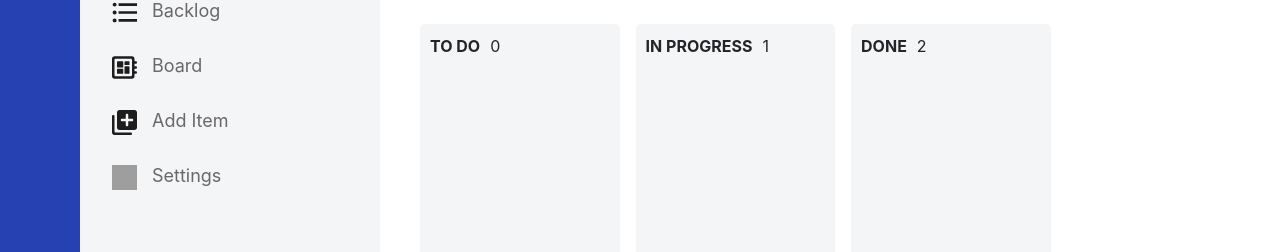
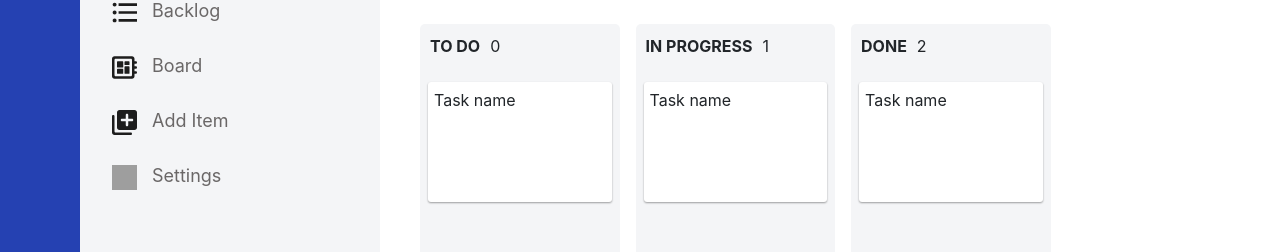
Before and after one commit to nickdee1/kaj-semestral, a React (Create React App) app: page / in a window 1280 px wide. Shown: the part 181-433 px from the top of the page. Built offline with nearby package versions, Linux system fonts and the light colour scheme; grey boxes are pictures that could not be loaded; the HTML template or start-up script is replaced by a standard one.

Commit message:
dev: small ux changes

```diff
--- a/src/component/left_bar/LeftBarLinks/LinkLeftBar.css
+++ b/src/component/left_bar/LeftBarLinks/LinkLeftBar.css
@@ -1,6 +1,7 @@
 .link-left-bar {
     height: 50px;
     border-radius: 3px;
+    cursor: pointer;
 }
 
 .link-name-span {
--- a/src/component/left_button_bar/LeftButtonBar.css
+++ b/src/component/left_button_bar/LeftButtonBar.css
@@ -20,15 +20,17 @@
 }
 
 #logo {
-    width: 50px;
-    height: 50px;
+    width: 45px;
+    height: 45px;
+    cursor: pointer;
     filter: invert(97%) sepia(3%) saturate(0%) hue-rotate(131deg) brightness(108%) contrast(101%);
 }
 
 #add {
-    width: 50px;
-    height: 50px;
+    width: 40px;
+    height: 40px;
     margin-top: 30px;
+    cursor: pointer;
     filter: invert(97%) sepia(3%) saturate(0%) hue-rotate(131deg) brightness(108%) contrast(101%);
 }
 
@@ -36,6 +38,7 @@
     margin-bottom: 20px;
     width: 25px;
     height: 25px;
+    cursor: pointer;
     filter: invert(97%) sepia(3%) saturate(0%) hue-rotate(131deg) brightness(108%) contrast(101%);
 }
 
@@ -44,4 +47,10 @@
     height: 50px;
     border-radius: 50%;
     background-color: white;
+    cursor: pointer;
 }
+
+#help:active {
+    width: 24px;
+    height: 24px;
+}
--- /dev/null
+++ b/src/component/task_board/board/task/TaskItem.css
@@ -0,0 +1,20 @@
+.task-item {
+    background-color: white;
+    padding: 6px;
+    height: 120px;
+    border-radius: 3px;
+    box-shadow: 0 1px 2px 0 rgba(0, 0, 0, 0.2), 0 1px 2px 0 rgba(0, 0, 0, 0.19);
+    cursor: pointer;
+}
+
+.task-item + .task-item {
+    margin-top: 8px;
+}
+
+.task-item p {
+    text-align: left;
+}
+
+.task-item:active {
+    background-color: #e8f1fd;
+}
--- /dev/null
+++ b/src/component/task_board/board/task/TaskItem.js
@@ -0,0 +1,15 @@
+import React from "react";
+import "./TaskItem.css"
+
+
+class TaskItem extends React.Component {
+    render() {
+        return (
+            <div className="task-item">
+                <p>Task name</p>
+            </div>
+        )
+    }
+}
+
+export default TaskItem
--- a/src/component/task_board/board/task_column/TaskColumn.css
+++ b/src/component/task_board/board/task_column/TaskColumn.css
@@ -11,6 +11,10 @@
     display: flex;
 }
 
+.tasks-container {
+    margin: 8px
+}
+
 .column-name-div b + p {
     margin-left: 10px;
 }
--- a/src/component/task_board/board/task_column/TaskColumn.js
+++ b/src/component/task_board/board/task_column/TaskColumn.js
@@ -1,5 +1,6 @@
 import React from "react";
 import "./TaskColumn.css"
+import TaskItem from "../task/TaskItem";
 
 class TaskColumn extends React.Component {
     render() {
@@ -9,6 +10,9 @@ class TaskColumn extends React.Component {
                     <b>{this.props.name}</b>
                     <p>{this.props.count}</p>
                 </div>
+                <div className="tasks-container">
+                    <TaskItem/>
+                </div>
             </div>
         )
     }
```
